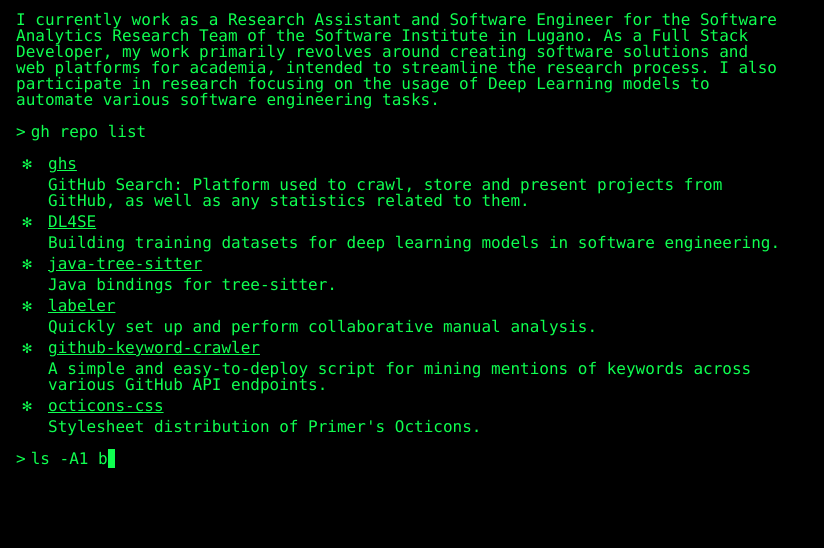
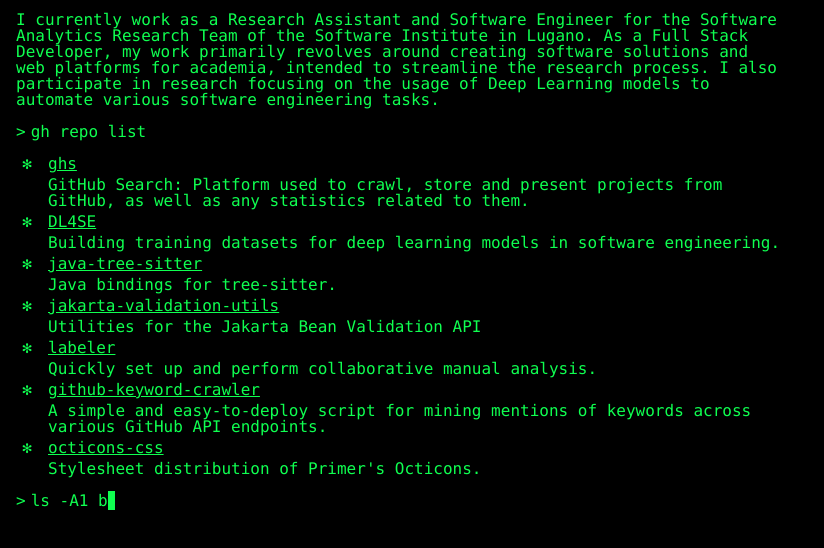
Before and after one commit to dabico/dabico.github.io, a plain HTML site: page index.html in a window 1280 px wide. Shown: the part 184-732 px from the top of the page, without its empty margins (0-824 px from the left). Drawn offline with nearby package versions, Linux system fonts and the light colour scheme.

Commit message:
Added extra link for new project

```diff
--- a/index.html
+++ b/index.html
@@ -125,6 +125,10 @@
               <p>Java bindings for tree-sitter.</p>
             </li>
             <li>
+              <a href="https://github.com/seart-group/jakarta-validation-utils" target="_blank">jakarta-validation-utils</a>
+              <p>Utilities for the Jakarta Bean Validation API</p>
+            </li>
+            <li>
               <a href="https://github.com/seart-group/labeler" target="_blank">labeler</a>
               <p>Quickly set up and perform collaborative manual analysis.</p>
             </li>
```
